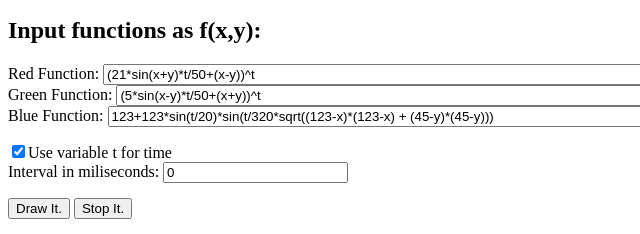
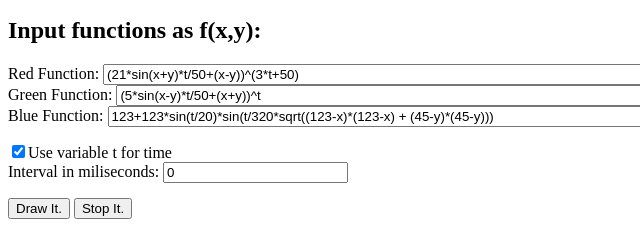
Before and after one commit to nbardy/functionPainter, a plain HTML site: page index.html in a window 1280 px wide. Shown: the part 448-682 px from the top of the page, 0-640 px from the left. Drawn offline with Linux system fonts and the light colour scheme.

Commit message:
Spice Up Default

```diff
--- a/index.html
+++ b/index.html
@@ -30,7 +30,7 @@
    <h2>Input functions as f(x,y):</h2>
 
    <div id="functions">
-      <label for="redFunction">Red Function:</label> <input type="text" value='(21*sin(x+y)*t/50+(x-y))^t' size='100' id="redFunction" /><br />
+      <label for="redFunction">Red Function:</label> <input type="text" value='(21*sin(x+y)*t/50+(x-y))^(3*t+50)' size='100' id="redFunction" /><br />
       <label for="greenFunction">Green Function:</label> <input type="text" value='(5*sin(x-y)*t/50+(x+y))^t' size='100'id="greenFunction" /><br />
       <label for="blueFunction">Blue Function:</label> <input type="text" value='123+123*sin(t/20)*sin(t/320*sqrt((123-x)*(123-x) + (45-y)*(45-y)))' size='100'id="blueFunction" /><br />
    </div>
```
